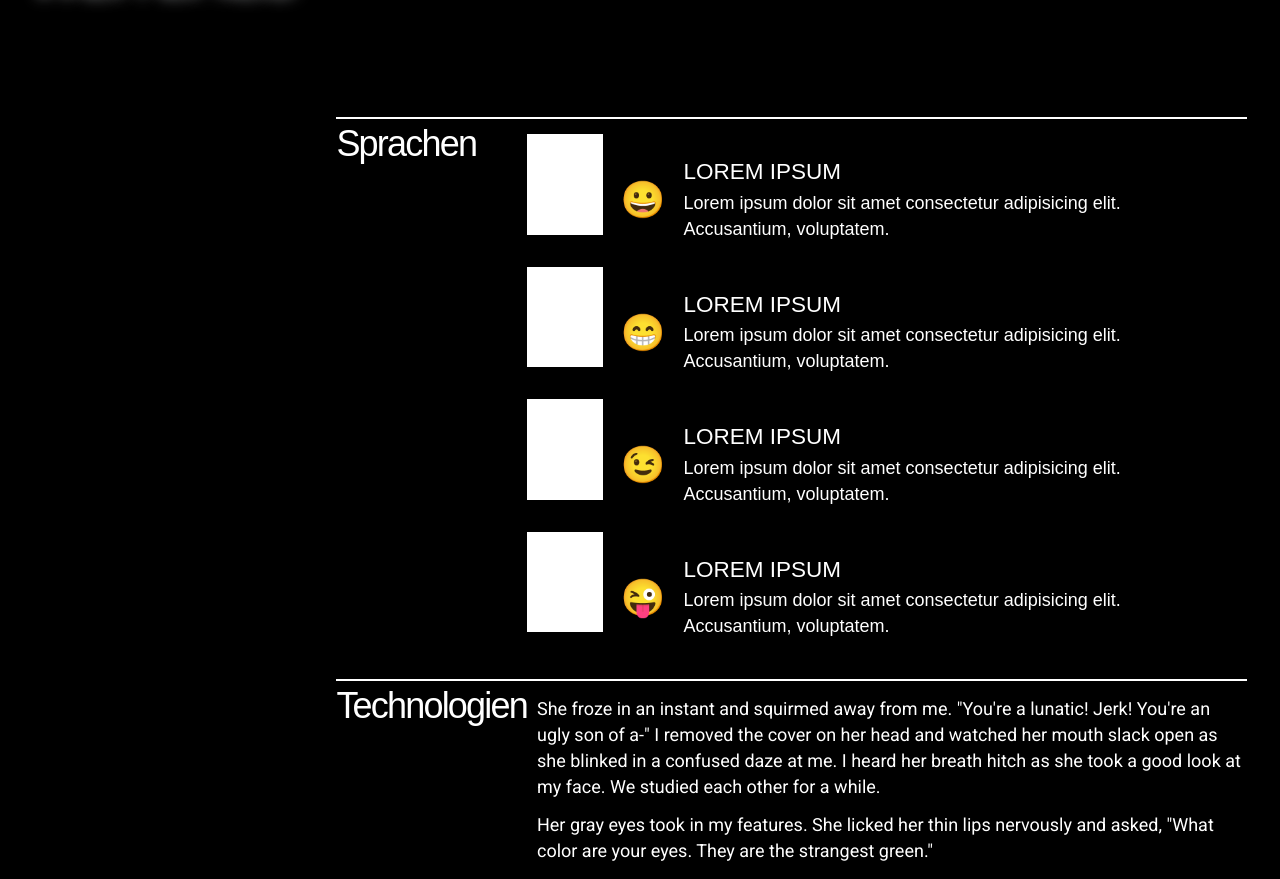
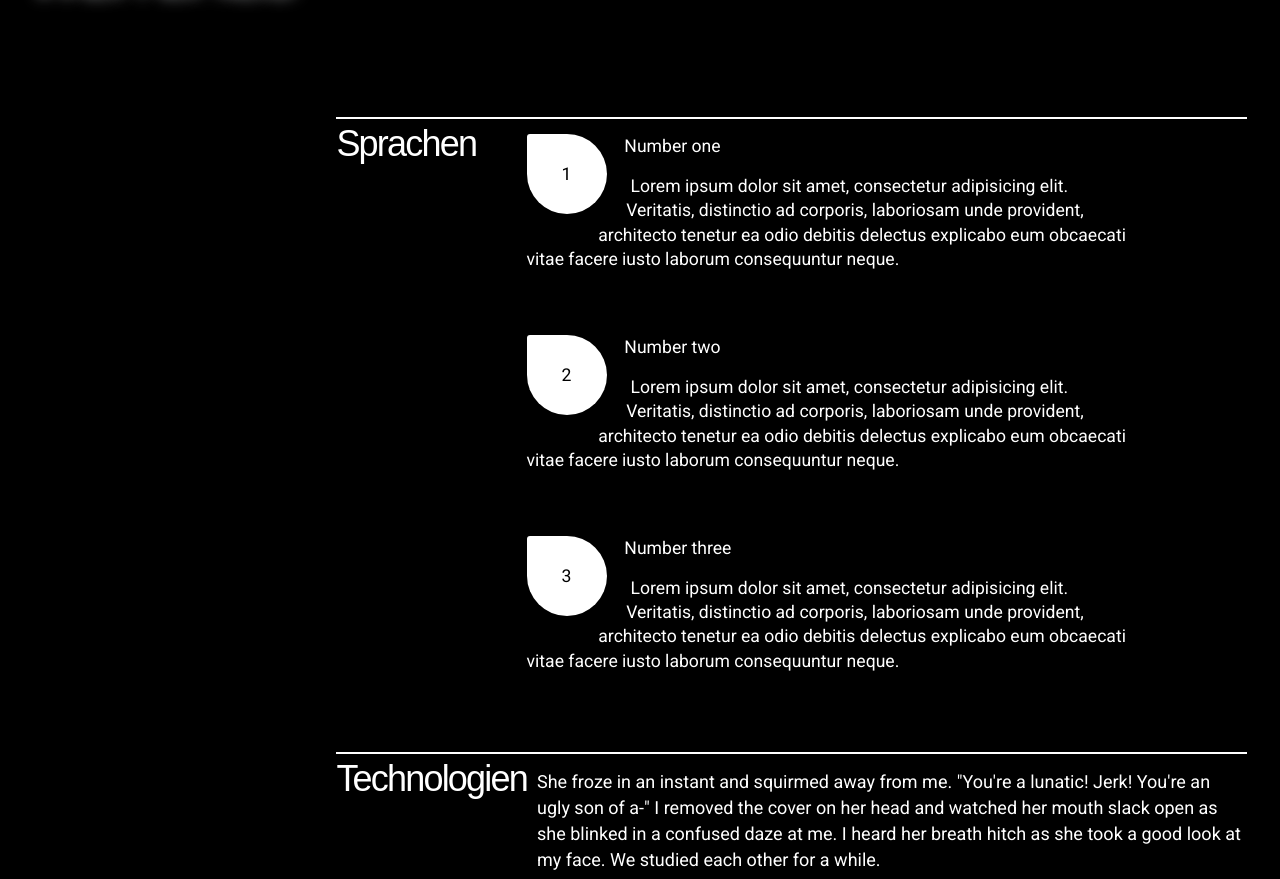
Before and after one commit to RobinMuehBFH/EWEB-portfolio, an Angular app in the folder frontend/portfolio/: page /about-me in a window 1280 px wide. Shown: the part 3920-4799 px from the top of the page. Built offline with nearby package versions, Linux system fonts and the light colour scheme.

Commit message:
added list items in "others" section

```diff
--- a/frontend/portfolio/src/app/components/about-me/about-me.component.css
+++ b/frontend/portfolio/src/app/components/about-me/about-me.component.css
@@ -335,110 +335,57 @@ ul li .title {
 
 
 /* ------------------------------ OTHERS LIST ------------------------------ */
-body {
-    background: #e4ebf4;
-    padding: 2rem;
-  }
-  h1 {
-    font-family: sans-serif;
-  }
-  .olcards,
-  .olcards * {
-    margin: 0;
-    padding: 0;
-    box-sizing: border-box;
-  }
+.list {
+    list-style: none;
+    width: 600px;
+    max-width: 90%;
+}
 
-  .olcards {
-    list-style: none;
-    counter-reset: cardCount;
-    font-family: sans-serif;
-    display: flex;
-    flex-direction: column;
-    --cardsGap: 1rem;
-    gap: var(--cardsGap);
-    padding-bottom: var(--cardsGap);
-  }
-  .olcards li {
-    counter-increment: cardCount;
-    display: flex;
+.item {
     color: white;
-    --labelOffset: 1rem;
-    --arrowClipSize: 1.5rem;
-    margin-top: var(--labelOffset);
-  }
+    display: block;
+    clear: both;
+    counter-increment: list;
+    padding-bottom: 4rem;
+    font-size: 1.1rem;
+    line-height: 1.375;
+    position: relative;
+}
 
-  .olcards li::before {
-    content: counter(cardCount, decimal-leading-zero);
-    background: white;
-    color: var(--cardColor);
-    font-size: 2em;
-    font-weight: 700;
-    transform: translateY(calc(-1 * var(--labelOffset)));
-    margin-right: calc(-1 * var(--labelOffset));
+.item:before {
+    content: counter(list);
+    width: 5rem;
+    height: 5rem;
+    float: left;
+    margin: 0 1.5rem 0.75rem 0;
+    color: #000000;
+    background: #ffffff;
+    border-radius: 50%;
+    display: inline-flex;
+    align-items: center;
+    justify-content: center;
+    shape-outside: ellipse();
     z-index: 1;
-    display: flex;
-    justify-content: center;
-    align-items: center;
-    padding-inline: 0.5em;
-  }
+}
 
-  .olcards li .content {
-    background-color: var(--cardColor);
-    --inlinePadding: 1em;
-    --boxPadding: 0.5em;
-    display: grid;
-    padding: var(--boxPadding) calc(var(--inlinePadding) + var(--arrowClipSize))
-      var(--boxPadding) calc(var(--inlinePadding) + var(--labelOffset));
-    grid-template-areas:
-      "icon title"
-      "icon text";
-    gap: 0.25em 1em;
-    clip-path: polygon(
-      0 0,
-      calc(100% - var(--arrowClipSize)) 0,
-      100% 50%,
-      calc(100% - var(--arrowClipSize)) 100%,
-      calc(100% - var(--arrowClipSize)) calc(100% + var(--cardsGap)),
-      0 calc(100% + var(--cardsGap))
-    );
-    position: relative;
-  }
-  .olcards li .content::before {
+.item:after {
+    width: 2.5rem;
+    height: 2.5rem;
+    position: absolute;
+    top: 0;
+    left: 0;
     content: "";
-    position: absolute;
-    width: var(--labelOffset);
-    height: var(--labelOffset);
-    background: var(--cardColor);
-    left: 0;
-    bottom: 0;
-    clip-path: polygon(0 0, 100% 0, 0 100%);
-    filter: brightness(0.75);
-  }
-  .olcards li .content::after {
-    content: "";
-    position: absolute;
-    height: var(--cardsGap);
-    width: var(--cardsGap);
-    background: linear-gradient(to right, rgba(0, 0, 0, 0.25), transparent 50%);
-    left: 0;
-    top: 100%;
-  }
-  .olcards li .icon {
-    grid-area: icon;
-    align-self: center;
-    font-size: 2em;
-  }
-  .olcards li .content .title {
-    grid-area: title;
-    font-size: 1.25em;
-    /* font-weight: 700; */
-  }
-  .olcards li .content .text {
-    grid-area: text;
-  }
+    background: #ffffff;
+    z-index: -1;
+    border-top-left-radius: 3px;
+}
 
 
+.headline {
+    padding: 0rem 0 0 0;
+    margin: 0 0 1rem 0;
+    font: normal 2rem var(--font-head);
+}
 
 /* ------------------------------ MEDIA SCREEN 800px------------------------------ */
 @media screen and (max-width: 800px){
--- a/frontend/portfolio/src/app/components/about-me/about-me.component.html
+++ b/frontend/portfolio/src/app/components/about-me/about-me.component.html
@@ -137,34 +137,15 @@
               <div class="episode__content">
                 <p class="list-title">Sprachen</p>
                 <div class="story">
-                    <ol class="olcards">
-                        <li style="--cardColor:#fc374e">
-                            <div class="content">
-                                <div class="icon">😀</div>
-                                <div class="title">Lorem Ipsum</div>
-                                <div class="text">Lorem ipsum dolor sit amet consectetur adipisicing elit. Accusantium, voluptatem.</div>
-                            </div>
+                    <ol class="list">
+                        <li class="item">
+                            <h2 class="headline">Number one</h2><span>Lorem ipsum dolor sit amet, consectetur adipisicing elit. Veritatis, distinctio ad corporis, laboriosam unde provident, architecto tenetur ea odio debitis delectus explicabo eum obcaecati vitae facere iusto laborum consequuntur neque.</span>
                         </li>
-                        <li style="--cardColor:#36aeb3">
-                            <div class="content">
-                                <div class="icon">😁</div>
-                                <div class="title">Lorem Ipsum</div>
-                                <div class="text">Lorem ipsum dolor sit amet consectetur adipisicing elit. Accusantium, voluptatem.</div>
-                            </div>
+                        <li class="item">
+                            <h2 class="headline">Number two</h2><span>Lorem ipsum dolor sit amet, consectetur adipisicing elit. Veritatis, distinctio ad corporis, laboriosam unde provident, architecto tenetur ea odio debitis delectus explicabo eum obcaecati vitae facere iusto laborum consequuntur neque.</span>
                         </li>
-                        <li style="--cardColor:#162d59">
-                            <div class="content">
-                                <div class="icon">😉</div>
-                                <div class="title">Lorem Ipsum</div>
-                                <div class="text">Lorem ipsum dolor sit amet consectetur adipisicing elit. Accusantium, voluptatem.</div>
-                            </div>
-                        </li>
-                        <li style="--cardColor:#f15f0e">
-                            <div class="content">
-                                <div class="icon">😜</div>
-                                <div class="title">Lorem Ipsum</div>
-                                <div class="text">Lorem ipsum dolor sit amet consectetur adipisicing elit. Accusantium, voluptatem.</div>
-                            </div>
+                        <li class="item">
+                            <h2 class="headline">Number three</h2><span>Lorem ipsum dolor sit amet, consectetur adipisicing elit. Veritatis, distinctio ad corporis, laboriosam unde provident, architecto tenetur ea odio debitis delectus explicabo eum obcaecati vitae facere iusto laborum consequuntur neque.</span>
                         </li>
                     </ol>
                 </div>
--- a/frontend/portfolio/src/app/components/bilder-galerie/bilder-galerie.component.css
+++ b/frontend/portfolio/src/app/components/bilder-galerie/bilder-galerie.component.css
@@ -121,8 +121,13 @@
     text-transform: lowercase;
 }
 
-.plain-text .date{
-    font-size: 23px;
+:root {
+    --bg: #000000;
+    --highlight1: #ED4264;
+    --highlight2: #FFEDBC;
+    --color: #fdfdfd;
+    --font-head: "Space Mono", Consolas, Menlo, Monaco, "Courier New", monospace;
+    --font: -apple-system, BlinkMacSystemFont, "Segoe UI", Roboto, Helvetica, Arial, sans-serif, "Apple Color Emoji", "Segoe UI Emoji", "Segoe UI Symbol";
 }
 
 /* ------------------------------ MEDIA SCREEN 800px------------------------------ */
```
